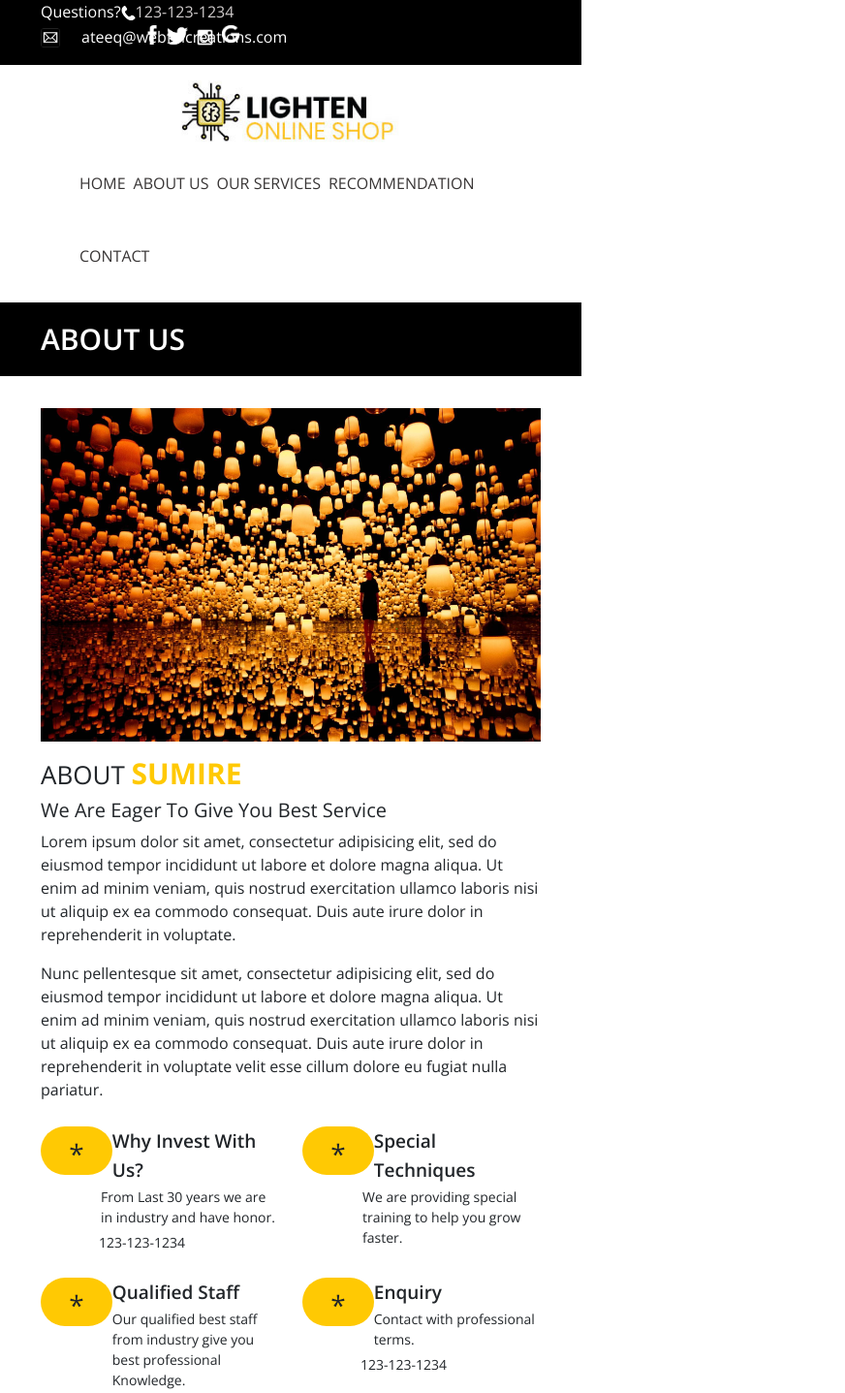
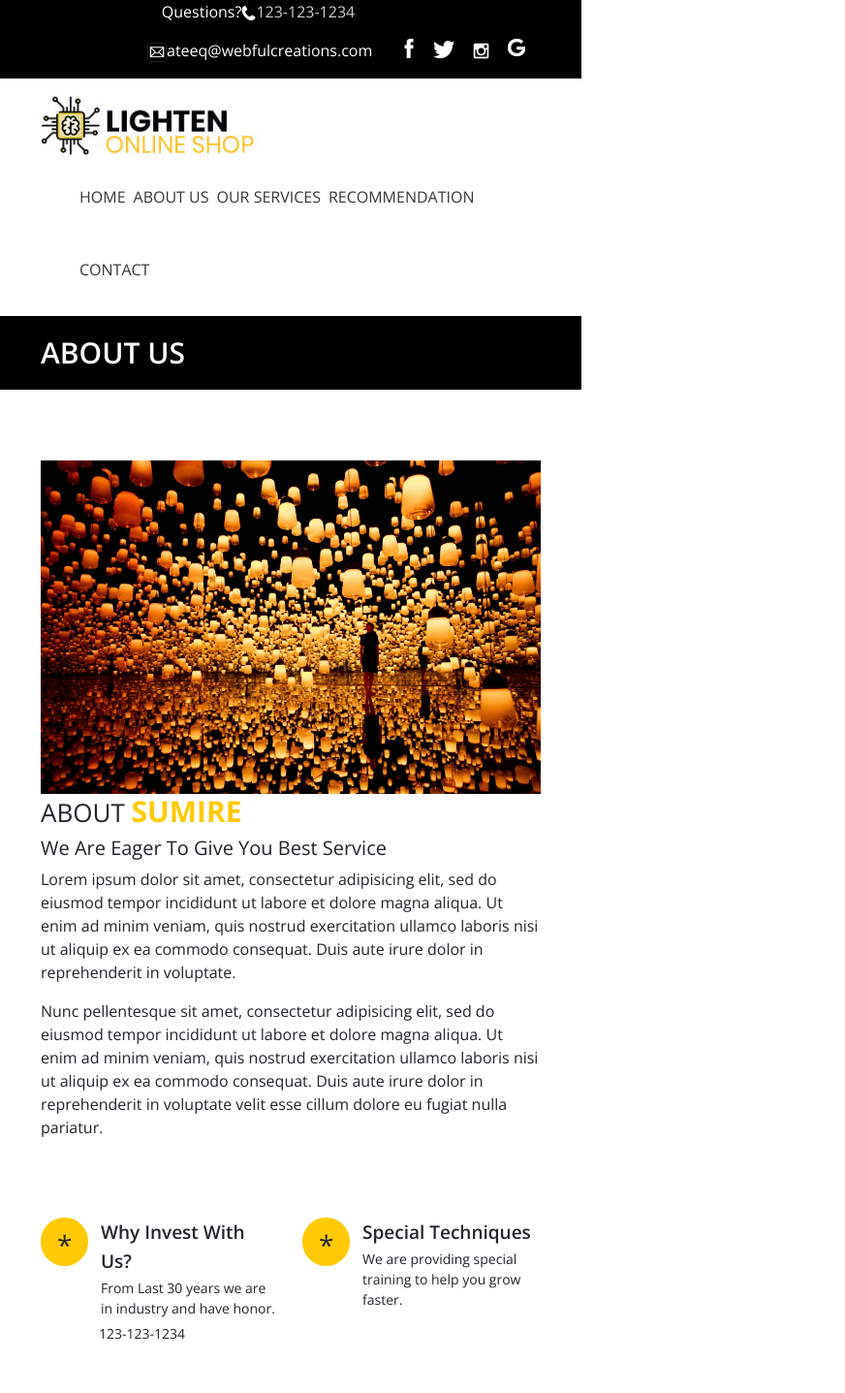
Before and after one commit to NikunjGosai/sumirewebsite, a plain HTML site: page index.html in a window 600 px wide. Shown: the top 1437 px of the page at 97% size, 872 px wide, since content can reach past the window. Drawn offline with nearby package versions, Linux system fonts and the light colour scheme.

Commit message:
my submit

```diff
--- a/responsive.css
+++ b/responsive.css
@@ -9,29 +9,10 @@
 	.menu{padding-top: 10px;padding-bottom: 10px;line-height:30px;}
 }
 
+@media screen and (min-width:576px) and (max-width:767px){
 
-@media screen and (max-width: 767px){
-
-	.questions1{margin-bottom: -14px;}
-    .email1{position: relative;}
-    .email1 span{margin-left:-78px;}
-    .image1 img{position: absolute;left: 0px;bottom: 18px;}
-
-	.img-detail1{margin-left: 0px;}
-	.img-detail1 img{margin-left: 5px;}
-	.menu1{text-align: center;}
-	.menu2{text-align: center;}
-	.sumire1{padding-top: 25px;}
-	.sumire2{padding-top:15px;}
-	.circle1{width: 30%;height: 50px;}
-	.contents{padding-top: 10px;padding-bottom: 5px;}
-	.appoint1{position: relative;}
-	.appoint1 p{font-size: 14px;position: absolute;left: 45px;top: 24px;}
-	.appoint2{margin-left: 70px;}
-	.social1{position: relative;}
-	.social2{position: absolute;left: 0px;top:0px;margin-bottom: 5px;}
-	/*.rights{padding-bottom: 10px;}*/
-
+    .questions1{text-align: center;}
+    .image{margin-left:10px;}
 }
 
 @media only screen and (min-width: 768px) and (max-width: 1024px){
```
Also changed, not shown: sumire.css (line endings or trailing spaces).
